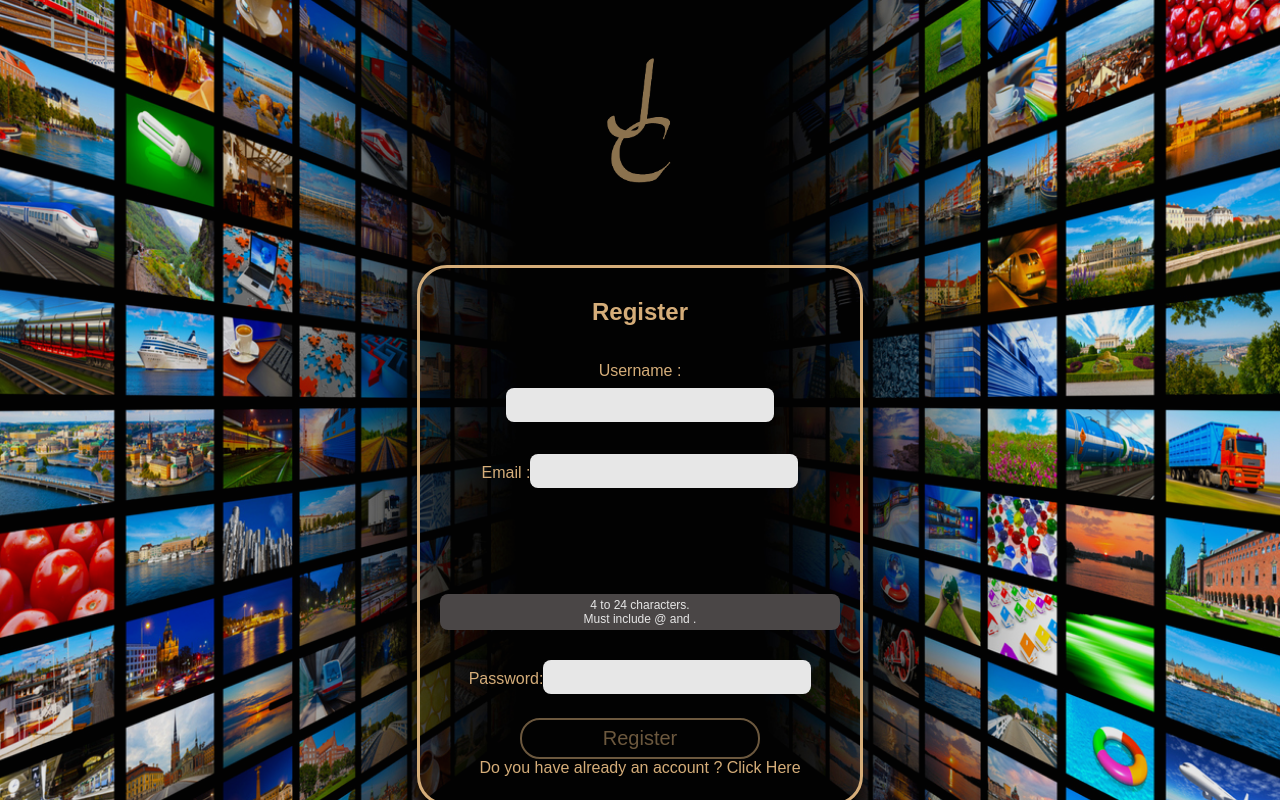
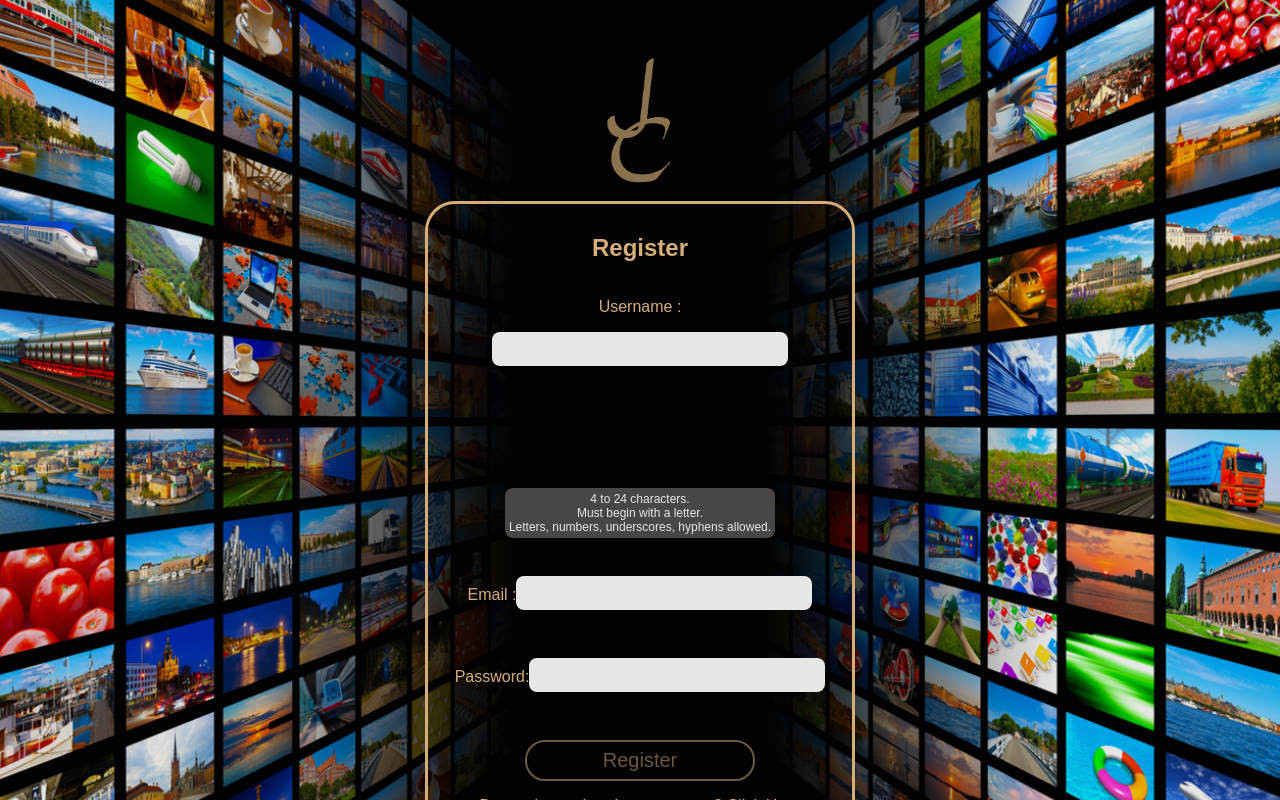
Before and after one commit to Aknolagon/Title_Project_Juracine, a React (Vite) app in the folder frontend/: page /register in a window 1280 px wide. Built offline with nearby package versions, Linux system fonts and the light colour scheme; a web font is replaced by a local one.

Commit message:
update register, auth, argon2

```diff
--- a/frontend/src/components/SearchBar.jsx
+++ b/frontend/src/components/SearchBar.jsx
@@ -1,4 +1,4 @@
-import axios from "axios";
+// import axios from "axios";
 import React, { useContext, useEffect, useState } from "react";
 import Loupe from "../assets/Loupe6.png";
 import "../styles/SearchBar.scss";
@@ -12,12 +12,11 @@ function SearchBar() {
 
   useEffect(() => {
     if (inputSearch) {
-      axios
-        .get(
-          `https://api.themoviedb.org/3/search/multi?query=${inputSearch}&include_adult=false&api_key=${
-            import.meta.env.VITE_API_KEY
-          }`
-        )
+      fetch(
+        `https://api.themoviedb.org/3/search/multi?query=${inputSearch}&include_adult=false&api_key=${
+          import.meta.env.VITE_API_KEY
+        }`
+      )
         .then((res) => res.json())
         .then((data) => {
           setMediaList(data.results);
--- a/frontend/src/pages/Login.jsx
+++ b/frontend/src/pages/Login.jsx
@@ -21,15 +21,44 @@ function Login() {
     updateButton();
   }, [validPwd]);
 
-  // Hook pour la navigation
-  // const navigate = useNavigate();
+  const handleSubmit = async (event) => {
+    event.preventDefault();
+    try {
+      const response = await fetch(
+        `${import.meta.env.VITE_BACKEND_URL}/api/users/login`,
+        {
+          method: "post",
+          headers: { "Content-Type": "application/json" },
+          body: JSON.stringify({
+            email: emailRef.current.value,
+            password: passwordRef.current.value,
+            profile: "Parent",
+          }),
+        }
+      );
+
+      if (response.status === 200) {
+        const auth = await response.json();
+        localStorage.setItem("parentToken", auth.token);
+        localStorage.setItem("parentId", auth.parentId);
+        localStorage.setItem("user", JSON.stringify(auth.user));
+        localStorage.setItem("parent", JSON.stringify(auth.parent));
+
+        window.location.href = "/parents/rules";
+      } else {
+        console.info(response);
+      }
+    } catch (err) {
+      console.error(err);
+    }
+  };
 
   return (
     <div className="page-container">
       <div className="login">
         <img className="logo" src={Logo} alt="logo" />
         <section>
-          <form>
+          <form onSubmit={handleSubmit}>
             <div>
               <label id="form-co-mail" htmlFor="email-co">
                 {" "}
@@ -64,7 +93,7 @@ function Login() {
               type="submit"
               disabled={!validPwd}
             >
-              <Link to="/home">Connexion</Link>
+              Connexion
             </button>
             <span>
               Don't have any account ? Click <Link to="/register">Here</Link>
--- a/frontend/src/pages/Register.jsx
+++ b/frontend/src/pages/Register.jsx
@@ -1,5 +1,5 @@
 import { useRef, useState, useEffect } from "react";
-import { Link } from "react-router-dom";
+import { Link, useNavigate } from "react-router-dom";
 import "../styles/Login.scss";
 import Logo from "../assets/LOGO.png";
 
@@ -12,10 +12,11 @@ function Register() {
   const userRef = useRef();
   const errRef = useRef();
   const mailRef = useRef();
+  const pwdRef = useRef();
 
-  const [user, setUser] = useState("");
+  const [name, setName] = useState("");
   const [validName, setValidName] = useState(false);
-  const [userFocus, setUserFocus] = useState(false);
+  const [nameFocus, setNameFocus] = useState(false);
 
   const [mail, setMail] = useState("");
   const [validMail, setValidMail] = useState(false);
@@ -32,13 +33,9 @@ function Register() {
   }, []);
 
   useEffect(() => {
-    const result = USER_REGEX.test(user);
+    const result = USER_REGEX.test(name);
     setValidName(result);
-  }, [user]);
-
-  useEffect(() => {
-    mailRef.current.focus();
-  }, []);
+  }, [name]);
 
   useEffect(() => {
     const result = MAIL_REGEX.test(mail);
@@ -52,7 +49,7 @@ function Register() {
 
   useEffect(() => {
     setErrMsg("");
-  }, [user, mail, pwd]);
+  }, [name, mail, pwd]);
 
   const updateButton = () => {
     const button = document.getElementById("button");
@@ -64,13 +61,57 @@ function Register() {
     updateButton();
   }, [validPwd]);
 
-  const handleSubmit = async (e) => {
-    e.preventDefault();
+  const navigate = useNavigate();
+
+  const handleSubmit = async (event) => {
+    event.preventDefault();
+
+    try {
+      const response = await fetch(
+        `${import.meta.env.VITE_BACKEND_URL}/api/users`,
+        {
+          method: "post",
+          headers: { "Content-Type": "application/json" },
+          body: JSON.stringify({
+            email: mailRef.current.value.toString(),
+            password: pwdRef.current.value,
+          }),
+        }
+      );
+
+      if (response.status === 201) {
+        const userData = await response.json();
+
+        const profileResponse = await fetch(
+          `${import.meta.env.VITE_BACKEND_URL}/api/profiles`,
+          {
+            method: "post",
+            headers: {
+              "Content-Type": "application/json",
+            },
+            body: JSON.stringify({
+              userId: userData.insertId,
+              username: userRef.current.value.toString(),
+            }),
+          }
+        );
+
+        if (profileResponse.status === 201) {
+          navigate("/login");
+        } else {
+          console.info(profileResponse);
+        }
+      } else {
+        console.info(response);
+      }
+    } catch (err) {
+      console.error(err);
+    }
   };
 
   return (
-    <div className="page-container">
-      <div className="login">
+    <div className="login">
+      <div className="page-container">
         <img className="logo" src={Logo} alt="logo" />
         <section>
           <p
@@ -81,11 +122,11 @@ function Register() {
             {errMsg}
           </p>
           <h1>Register</h1>
-          <form>
-            <label htmlFor="username">
+          <form id="form_subscribe" onSubmit={handleSubmit}>
+            <label id="form-sub-username" htmlFor="username">
               Username :
               <span className={validName ? "valid" : "hide"}>Good</span>
-              <span className={validName || !user ? "hide" : "invalid"}>
+              <span className={validName || !name ? "hide" : "invalid"}>
                 Not good
               </span>
             </label>
@@ -94,18 +135,16 @@ function Register() {
               id="username"
               ref={userRef}
               autoComplete="off"
-              onChange={(e) => setUser(e.target.value)}
+              onChange={(e) => setName(e.target.value)}
               required
-              aria-invalid={validPwd ? "false" : "true"}
+              aria-invalid={validName ? "false" : "true"}
               aria-describedby="uidnote"
-              onFocus={() => setUserFocus(true)}
-              onBlur={() => setUserFocus(false)}
+              onFocus={() => setNameFocus(true)}
+              onBlur={() => setNameFocus(false)}
             />
             <p
               id="uidnote"
-              className={
-                userFocus && user && !validName ? "instructions" : "offscreen"
-              }
+              className={nameFocus && !validName ? "instructions" : "offscreen"}
             >
               4 to 24 characters.
               <br />
@@ -113,17 +152,16 @@ function Register() {
               <br />
               Letters, numbers, underscores, hyphens allowed.
             </p>
-
             <label id="form-sub-email" htmlFor="email-reg">
               Email :<span className={validMail ? "valid" : "hide"}>Good</span>
               <span className={validMail || !mail ? "hide" : "invalid"}>
                 Not good
               </span>
               <input
-                type="text"
+                type="mail"
                 id="email-reg"
                 ref={mailRef}
-                autoComplete="off"
+                autoComplete="on"
                 onChange={(e) => setMail(e.target.value)}
                 required
                 aria-invalid={validMail ? "false" : "true"}
@@ -147,12 +185,13 @@ function Register() {
             <label htmlFor="password-reg">
               Password:
               <span className={validPwd ? "valid" : "hide"}>Good</span>
-              <span className={validPwd || !user ? "hide" : "invalid"}>
+              <span className={validPwd || !pwd ? "hide" : "invalid"}>
                 Not good
               </span>
               <input
                 type="password"
                 id="password-reg"
+                ref={pwdRef}
                 onChange={(e) => setPwd(e.target.value)}
                 required
                 aria-invalid={validPwd ? "false" : "true"}
@@ -166,19 +205,14 @@ function Register() {
                 8 to 24 characters.
                 <br />
                 Must include uppercase and lowercase letters, a number and a
-                special dinosaur.
+                special character.
                 <br />
-                Use a special character like [@!%_*?&-]
+                Use a special character from [@!%_*?&-]
               </p>
             </label>
 
-            <button
-              onClick={handleSubmit}
-              id="button"
-              type="submit"
-              className="button"
-            >
-              <Link to="/home">Register</Link>
+            <button id="button" type="submit" className="button">
+              Register
             </button>
             <span>
               Do you have already an account ? Click{" "}
--- a/frontend/src/styles/Login.scss
+++ b/frontend/src/styles/Login.scss
@@ -1,9 +1,8 @@
 .login {
   background-image: url("../assets/iStock-486175530.jpg");
   background-repeat: none;
-  height: auto;
   width: 100%;
-  min-height: 100vh;
+  min-height: 100svh;
   background-position: center center;
   opacity: 90%;
   background-size: cover;
@@ -18,35 +17,25 @@
   }
 
   section {
-    width: 80%;
-    max-width: 20rem;
-    min-height: 20rem;
-    padding: 10px 20px;
     display: flex;
     flex-direction: column;
+    width: 80%;
+    margin: auto;
     border-style: solid;
     border-color: #ebbf85;
     color: #ebbf85;
     text-align: center;
     border-radius: 30px;
-    box-shadow: 0px 10px 25px black;
     cursor: pointer;
-    margin: auto;
-    opacity: 100%;
-    margin-top: 5%;
-  }
 
     form {
       display: flex;
       flex-direction: column;
-    justify-content: space-evenly;
-    flex-grow: 1;
-    padding-bottom: 1rem;
+      justify-content: center;
+      align-items: center;
+      margin-bottom: 1rem;
     }
 
-  a {
-    text-decoration: none;
-  }
     a,
     a:visited {
       color: #ebbf85;
@@ -54,6 +43,7 @@
 
     input[type="text"],
     input[type="password"],
+    input[type="mail"],
     textarea {
       font-family: "Nunito", sans-serif;
       font-size: 22px;
@@ -61,7 +51,6 @@
       border-radius: 0.5rem;
       background-color: white;
       margin-top: 0.5rem;
-    width: 65%;
       margin: auto;
       margin-bottom: 1rem;
     }
@@ -127,39 +116,44 @@
     .line {
       display: inline-block;
     }
+
+    .button {
+      margin-top: 1rem;
+      text-decoration: none;
+      color: #ebbf85;
+    }
+  }
 }
 @media screen and (min-width: 650px) {
   .login {
-    background-image: url("../assets/iStock-486175530.jpg");
-    background-repeat: none;
-    width: 100%;
-    min-height: 100vh;
-    background-position: center center;
-    opacity: 90%;
-
-    label {
-      margin-bottom: 0.5rem;
-    }
-
-    section {
-      width: 80%;
-      max-width: 25rem;
-      min-height: 25rem;
-      display: flex;
-      flex-direction: column;
-      text-align: center;
-      border-radius: 30px;
-      box-shadow: 0px 10px 25px black;
-      cursor: pointer;
-      margin: auto;
-      margin-top: 5%;
-    }
-
     .logo {
       display: block;
       margin: auto;
       margin-top: 3rem;
       width: 10%;
     }
+
+    section {
+      width: 30%;
+      padding: 10px 20px;
+      display: flex;
+      flex-direction: column;
+      text-align: center;
+      cursor: pointer;
+      margin: auto;
+      opacity: 100%;
+
+      form {
+        display: flex;
+        flex-direction: column;
+        gap: 1rem;
+
+        .button {
+          margin-top: 1rem;
+          text-decoration: none;
+          color: #ebbf85;
         }
       }
+    }
+  }
+}
```
Lines whose indentation alone changed are shown as unchanged.
